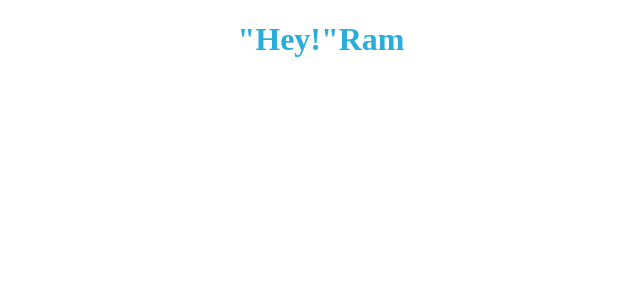
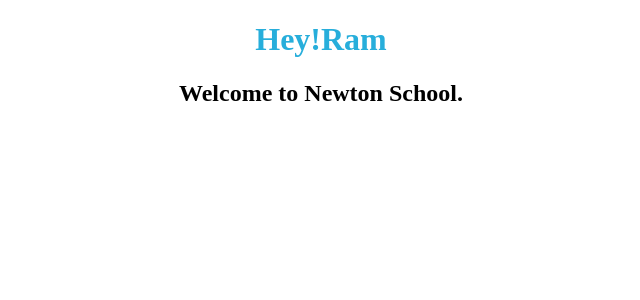
Before and after one commit to 8eauty/React-State-Events-Outputting-Dynamic-Data-Working-with-Expressions-in-JSX---2w0tdfe0a02p, a React app: page / in a window 1280 px wide. Shown: the top 300 px of the page, without its empty margins (319-959 px from the left). Built offline with nearby package versions, Linux system fonts and the light colour scheme.

Commit message:
Welcome.js

```diff
--- a/src/components/Welcome.js
+++ b/src/components/Welcome.js
@@ -3,7 +3,10 @@ import React from 'react'
 
 function Welcome(props) {
   return (
-    <h1>"Hey!"{props.name}</h1>
+    <div>
+    <h1>Hey!{props.name}</h1>
+<h2>Welcome to Newton School.</h2>
+</div>
   )
 }
 
```
